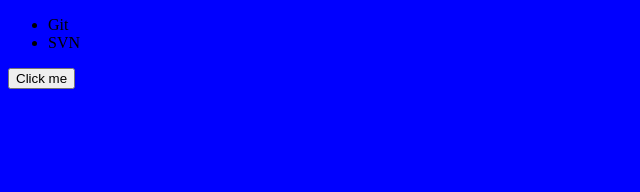
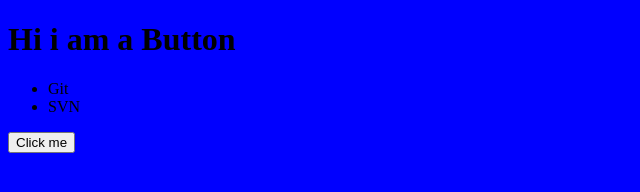
Before and after one commit to Kavyakabilan/firstgit, a plain HTML site: page button.html in a window 1280 px wide. Shown: the whole page, without its empty margins (0-640 px from the left). Drawn offline with Linux system fonts and the light colour scheme.

Commit message:
Added a heading

```diff
--- a/button.html
+++ b/button.html
@@ -2,6 +2,7 @@
 <html>
 	<head><title>Welcome This is a Button</head></title>
 	<body>
+		<h1>Hi i am a Button</h1>
 		<ul><li>Git</li>
 			<li>SVN</li>
 			</ul>
```
